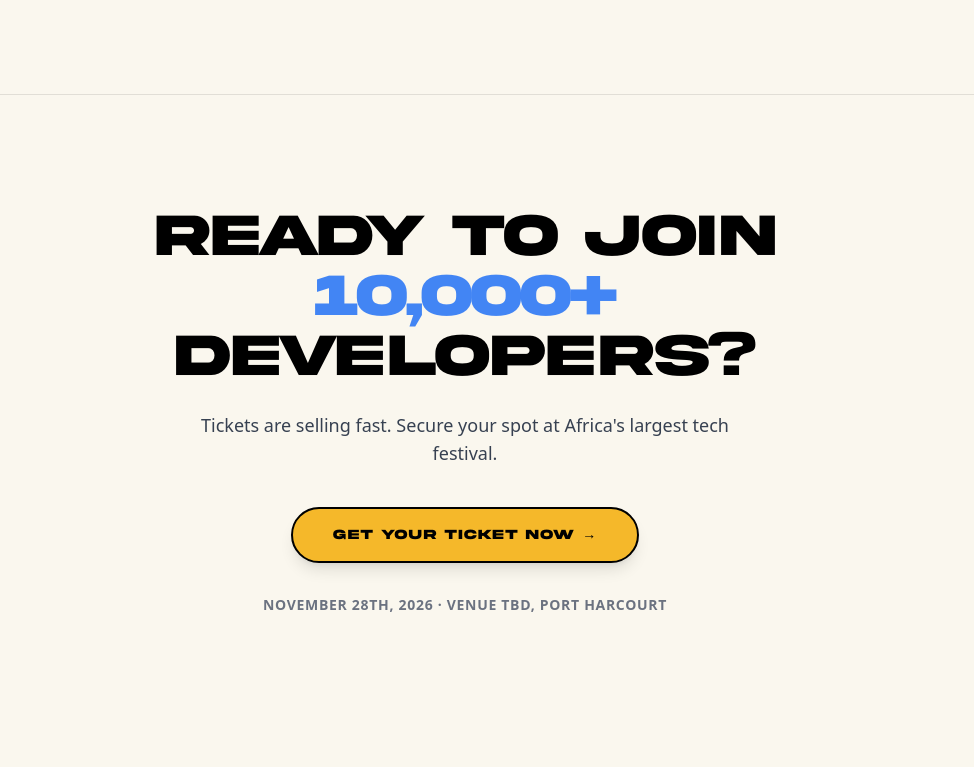
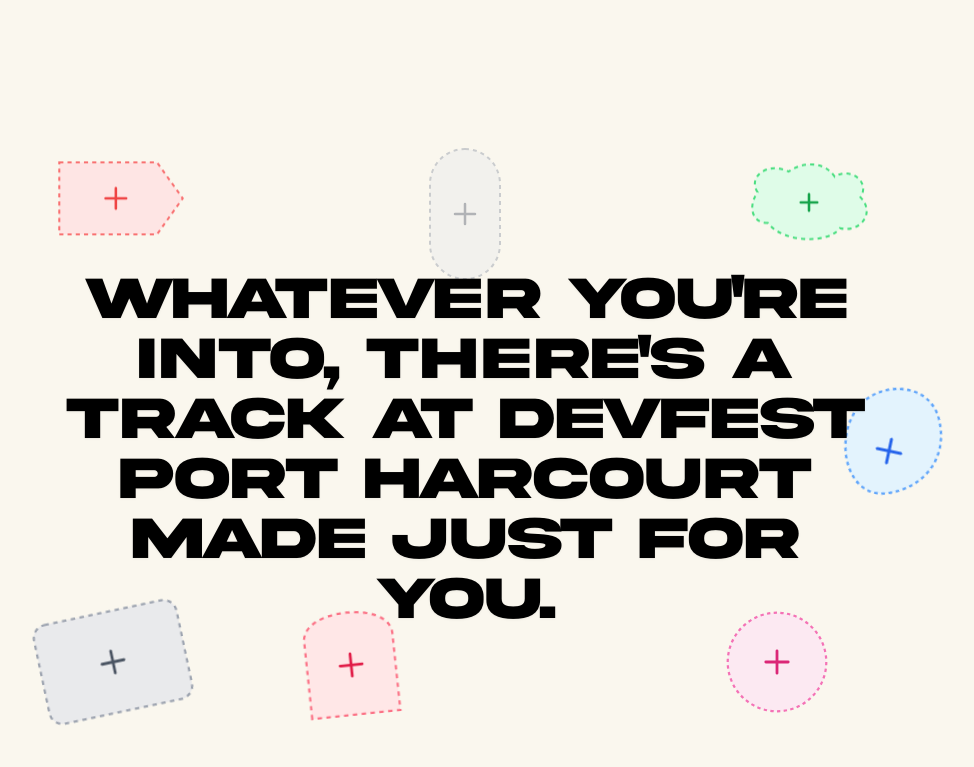
Before and after one commit to Alphadude/gdgportharcourt, a Next.js app: page / in a window 1280 px wide. Shown: the part 4133-4900 px from the top of the page, without its empty margins (175-1149 px from the left). Built offline with nearby package versions, Linux system fonts and the light colour scheme.

Commit message:
feat: update landing page content and layout for GDG Port Harcourt homepage

```diff
--- a/app/page.tsx
+++ b/app/page.tsx
@@ -12,6 +12,7 @@
 import MemoryLaneSection from "@/components/MemoryLaneSection";
 import FaqSection from "@/components/FaqSection";
 import CommunityBanner from "@/components/CommunityBanner";
+import TracksHeroBanner from "@/components/TracksHeroBanner";
 import Link from "next/link";
 import { speakers } from "@/lib/data/speakers";
 import { sponsors } from "@/lib/data/sponsors";
@@ -115,6 +116,9 @@
         </div>
       </section>
 
+      {/* ── Tracks Hero Banner (Whatever you're into...) ─────────────── */}
+      <TracksHeroBanner />
+
       {/* ── Ready To Join CTA Section ────────────────────────────────── */}
       <section className="py-20 sm:py-28 px-4 sm:px-6 lg:px-8 border-t border-black/10">
         <div className="max-w-4xl mx-auto text-center space-y-6">
```
